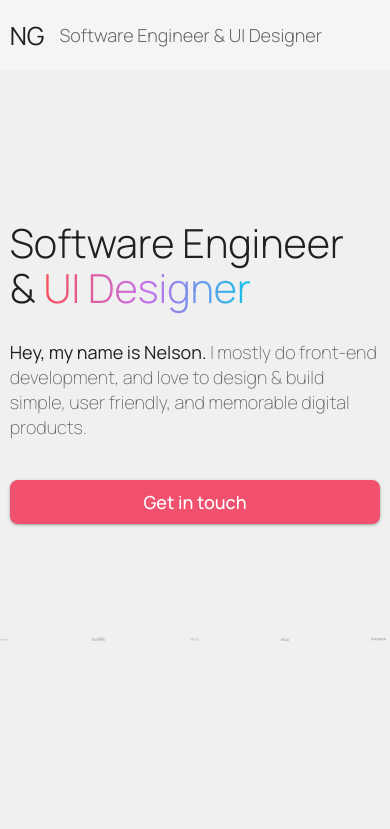
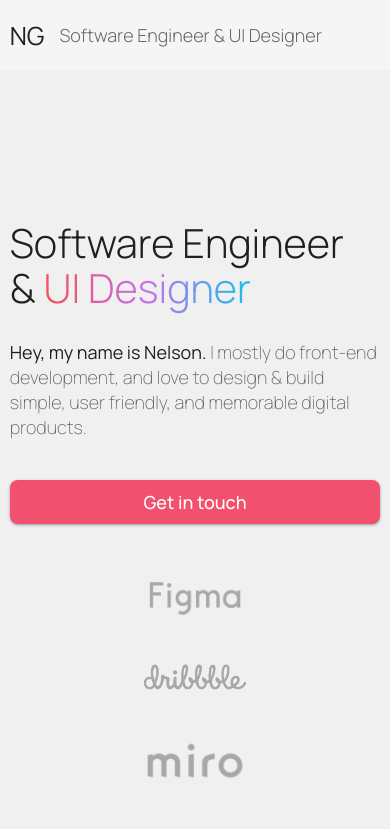
Before and after one commit to Nelson-Guerra-Tech/Material-Portfolio, an Angular app: page / in a window 390 px wide. Shown: the top 829 px of the page. Built offline with nearby package versions, Linux system fonts and the light colour scheme.

Commit message:
add skills section structure and styling modification

```diff
--- a/src/app/components/skills/skills.component.scss
+++ b/src/app/components/skills/skills.component.scss
@@ -4,8 +4,9 @@
   align-items: var(--align-items-center);
   gap: var(--unit-80-px);
   width: var(--width-100-percent);
-  padding-top: var(--unit-100-px);
+  padding-top: var(--unit-0-px);
   padding-bottom: var(--unit-100-px);
+  margin-bottom: var(--unit-100-px);
 
   &__skills-logo {
     img {
@@ -13,3 +14,19 @@
     }
   }
 }
+
+@media screen and (min-width: 320px) and (max-width: 768px) {
+  .ux-portfolio-skill-section {
+    flex-direction: var(--flex-direction-column);
+    justify-content: var(--justify-content-center);
+    gap: var(--unit-40-px);
+    padding-top: var(--unit-50-px);
+    padding-bottom: var(--unit-50-px);
+
+    &__skills-logo {
+      img {
+        width: var(--unit-110-px);
+      }
+    }
+  }
+}
--- a/src/styles.scss
+++ b/src/styles.scss
@@ -182,6 +182,7 @@
   --unit-70-px: 70px;
   --unit-80-px: 80px;
   --unit-100-px: 100px;
+  --unit-110-px: 110px;
   --unit-120-px: 120px;
   --unit-130-px: 130px;
   --unit-150-px: 150px;
```
